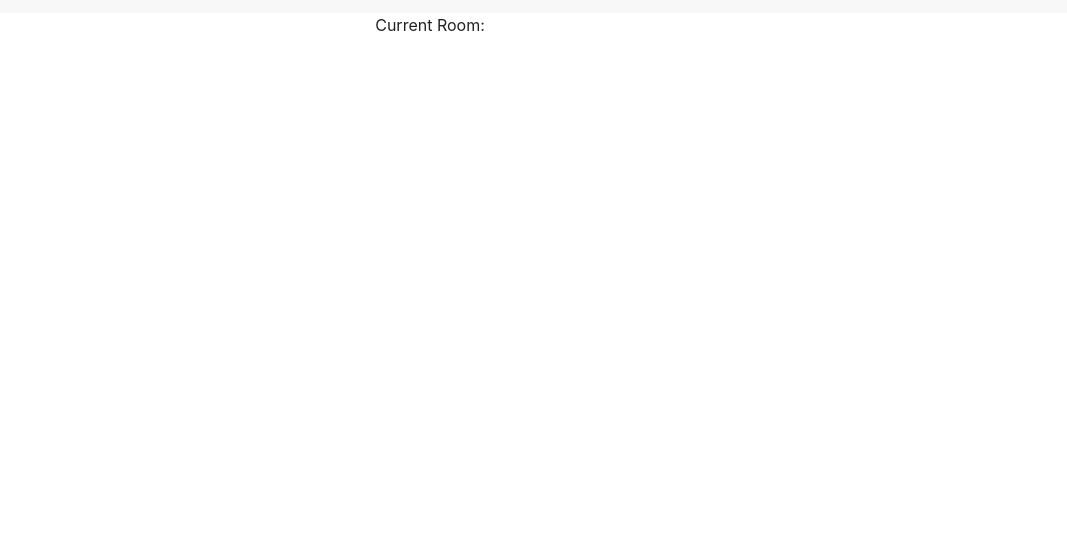
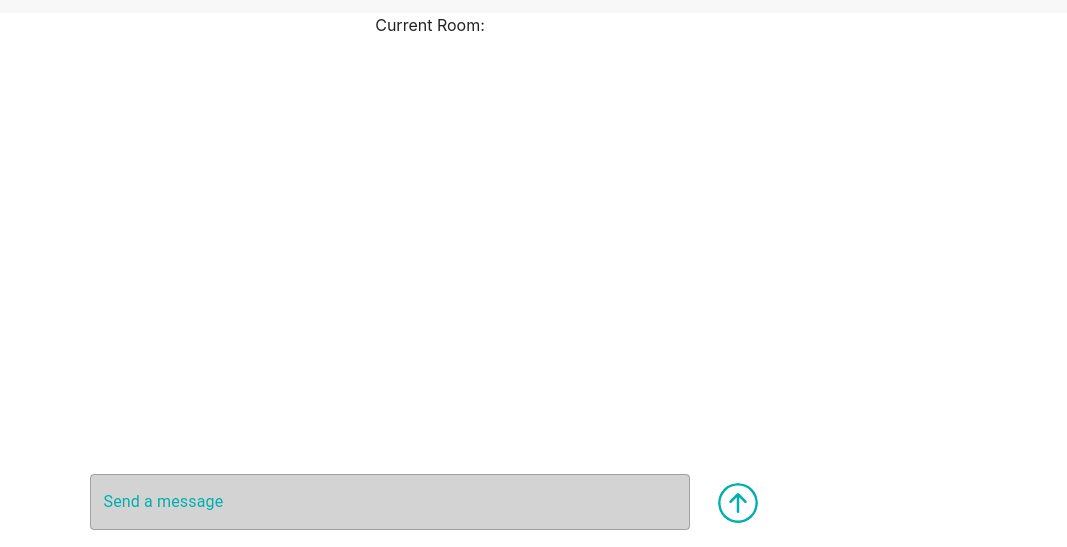
Before and after one commit to samcowing/HOCsNest-Frontend, a React (Create React App) app: page /chat in a window 1280 px wide. Shown: the part 250-797 px from the top of the page, without its empty margins (210-1277 px from the left). Built offline with nearby package versions, Linux system fonts and the light colour scheme.

Commit message:
removed wss client side

```diff
--- a/src/components/Chat/Chat.jsx
+++ b/src/components/Chat/Chat.jsx
@@ -39,7 +39,7 @@ function Chat({ theme }) {
   const [user, setUser] = useState('')
   const [room, setRoom] = useState('')
   const [client, setClient] = useState({})
-  const [activeRoom, setActiveRoom] = useState(false)
+  const [activeRoom, setActiveRoom] = useState('false')
 
   const [roomsArr, setRoomsArr] = useState([
     { name: 'home' },
@@ -59,7 +59,7 @@ function Chat({ theme }) {
     setClient(new_client)
     setActiveRoom(room)
     if (activeRoom === room) {
-      setActiveRoom(true)
+      setActiveRoom('true')
     }
     setInputValue('')
   }
```
